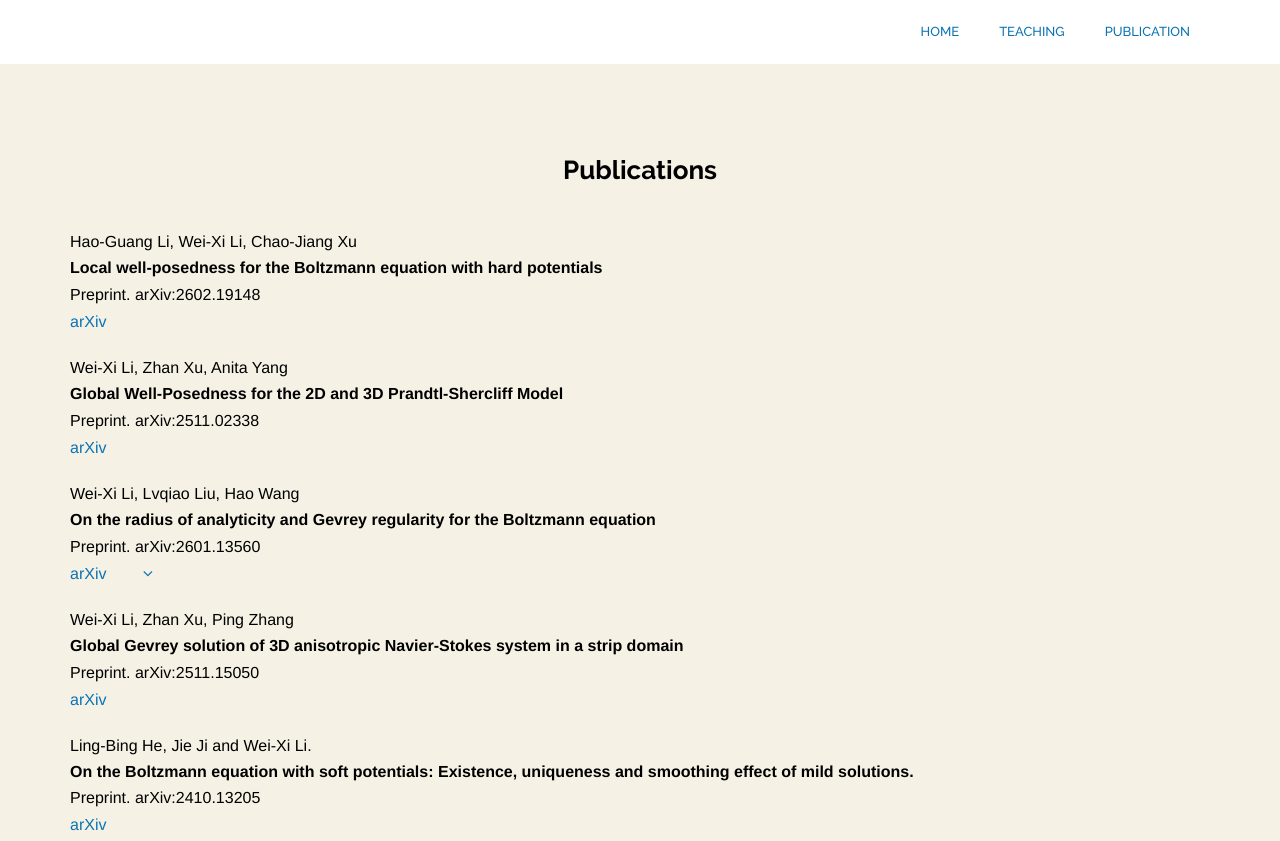
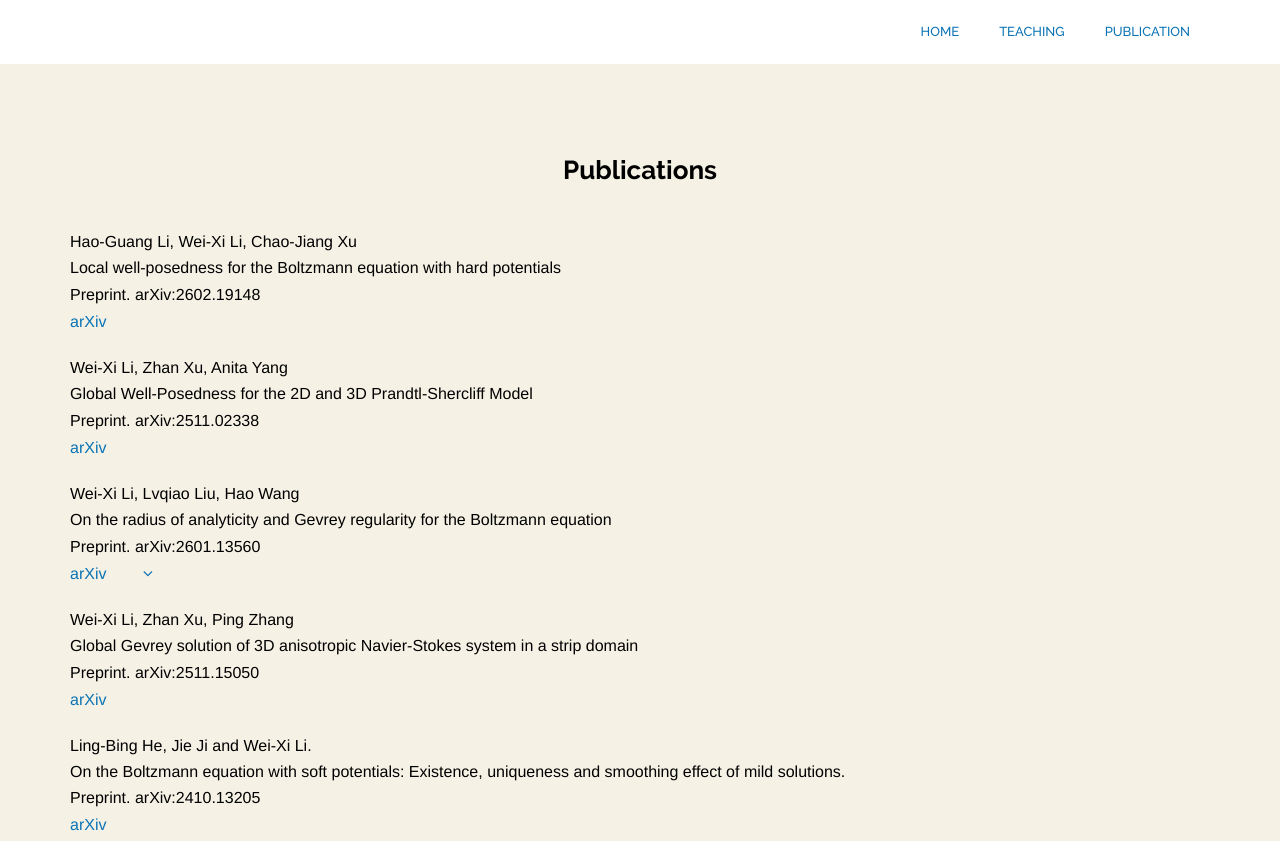
Before and after one commit to persoweb/wxli, a plain HTML site: page publication.html in a window 1280 px wide. Shown: the top 841 px of the page. Drawn offline with nearby package versions, Linux system fonts and the light colour scheme; some packages are replaced by stand-ins of ours; files whose address does not match are found by name; a web font is replaced by a local one.

Commit message:
Update theme.css

```diff
--- a/css/theme.css
+++ b/css/theme.css
@@ -288,7 +288,7 @@ color: #000;
 #flar
 {
  font-family:   Helvetica,    Arial,  sans-serif;
-   font-weight: bold;
+  % font-weight: bold;
 %font-style: italic;
 % color: #434e5e;
   color: #000;
```
